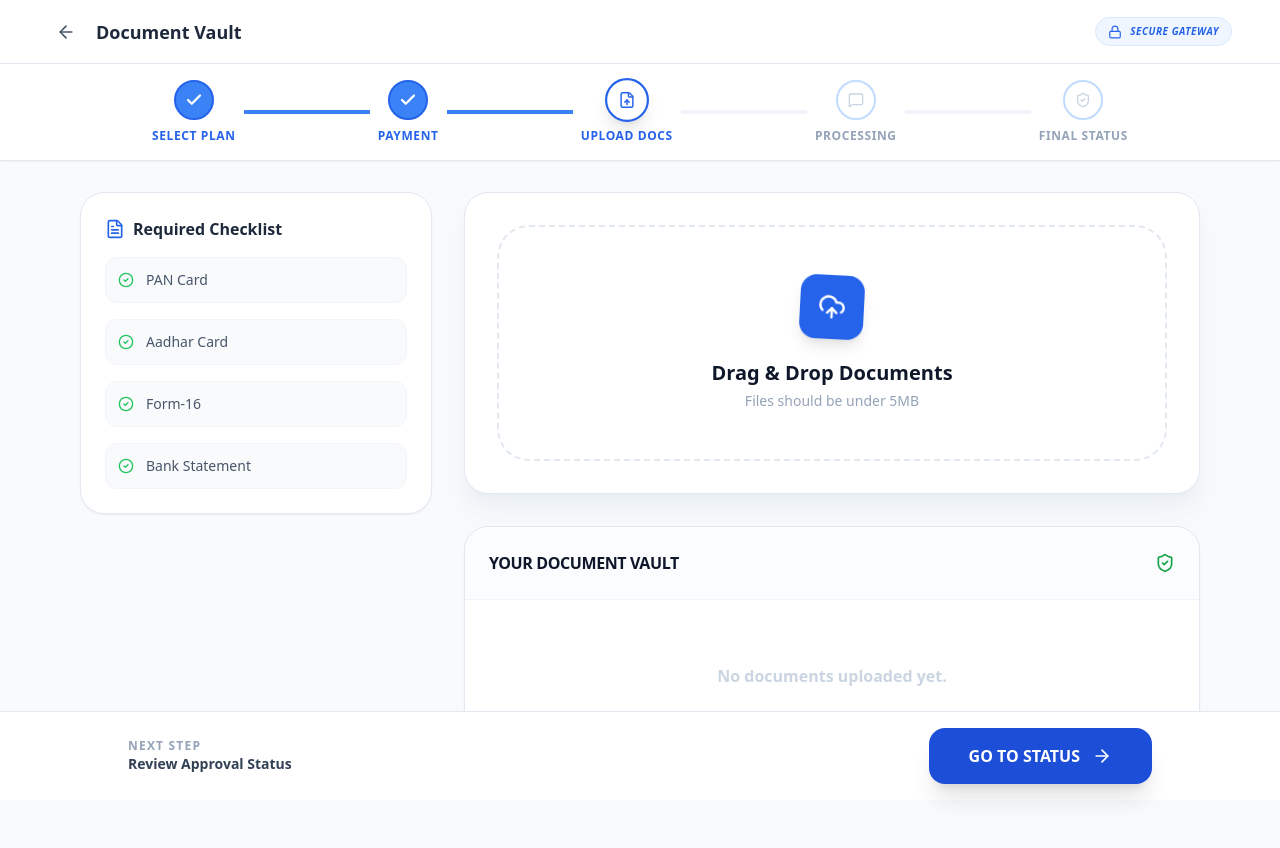
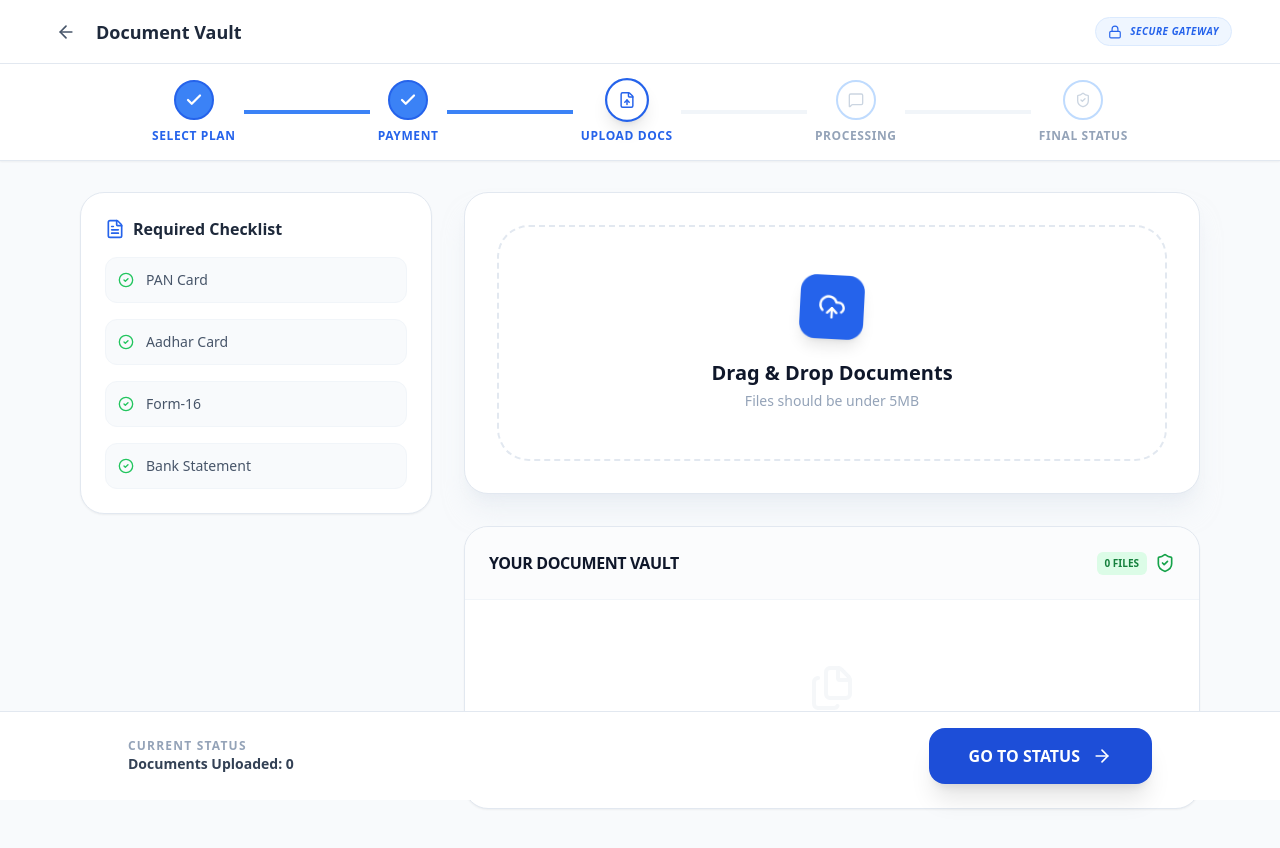
Before and after one commit to SUNIL-RAJPUT-495/TaxEaseClient, a React (Vite) app: page /upload-documents in a window 1280 px wide. Shown: the top 848 px of the page. Built offline with nearby package versions, Linux system fonts and the light colour scheme; sample sign-in values are in the browser's storage.

Commit message:
document page change

```diff
--- a/src/pages/UploadDocsPage.jsx
+++ b/src/pages/UploadDocsPage.jsx
@@ -7,6 +7,7 @@ import {
 import Axios from "../utils/axios";
 import SummaryApi from "../common/SummerAPI";
 import OrderStepper from "../component/OrderStepper";
+import toast from "react-hot-toast"; // 🔥 Toast Import
 
 const UploadDocsPage = () => {
   const navigate = useNavigate();
@@ -17,7 +18,7 @@ const UploadDocsPage = () => {
   const [uploading, setUploading] = useState(false);
   const [fetching, setFetching] = useState(true);
 
-  // --- Logic Same Rahega (Fetch/Upload Handlers) ---
+  // --- Fetching Documents ---
   useEffect(() => {
     const fetchDocs = async () => {
         try {
@@ -26,7 +27,10 @@ const UploadDocsPage = () => {
                 method: SummaryApi.getUploadedDocs?.method
             });
             if (res.data.success) setUploadedDocs(res.data.data || []);
-        } catch (error) { console.log(error); }
+        } catch (error) {
+          console.log(error);
+          toast.error("Failed to load vault documents");
+        }
         finally { setFetching(false); }
     };
     fetchDocs();
@@ -40,14 +44,20 @@ const UploadDocsPage = () => {
 
   const validateAndAddFiles = (newFiles) => {
     const validFiles = newFiles.filter(file => file.size <= 5 * 1024 * 1024);
+    if(validFiles.length < newFiles.length) {
+      toast.error("Some files are too large (Max 5MB)");
+    }
     setSelectedFiles(prev => [...prev, ...validFiles]);
   };
 
+  // --- 🔥 Improved Upload Logic ---
   const handleUploadToServer = async () => {
     if (selectedFiles.length === 0) return;
     setUploading(true);
+
     const formData = new FormData();
     selectedFiles.forEach(file => formData.append("file", file));
+
     try {
       const res = await Axios({
         url: SummaryApi.uploadFile.url,
@@ -55,11 +65,22 @@ const UploadDocsPage = () => {
         data: formData,
         headers: { "Content-Type": "multipart/form-data" }
       });
+
       if (res.data.success) {
-        setUploadedDocs(prev => [...prev, res.data.data]);
+        toast.success("Documents uploaded successfully!");
+
+        // Backend se jo naye docs aaye hain unhe list mein upar add karo
+        // Agar backend single file bhejta hai: [res.data.data, ...uploadedDocs]
+        // Agar multiple files: [...res.data.data, ...uploadedDocs]
+        const newlyUploaded = Array.isArray(res.data.data) ? res.data.data : [res.data.data];
+        setUploadedDocs(prev => [...newlyUploaded, ...prev]);
+
         setSelectedFiles([]);
       }
-    } catch (error) { alert("Upload failed!"); }
+    } catch (error) {
+      const errorMsg = error.response?.data?.message || "Upload failed!";
+      toast.error(errorMsg);
+    }
     finally { setUploading(false); }
   };
 
@@ -68,7 +89,7 @@ const UploadDocsPage = () => {
   return (
     <div className="min-h-screen bg-[#F8FAFC]">
 
-      {/* --- 1. Top Mini-Navbar (Fixed) --- */}
+      {/* Navbar & Stepper (Fixed) */}
       <header className="fixed top-0 left-0 right-0 h-16 bg-white border-b border-slate-200 z-[60] flex items-center justify-between px-6 md:px-12">
         <div className="flex items-center gap-3">
           <button onClick={() => navigate(-1)} className="p-2 hover:bg-slate-100 rounded-full transition-all text-slate-600"><ArrowLeft size={20} /></button>
@@ -79,21 +100,16 @@ const UploadDocsPage = () => {
         </div>
       </header>
 
-      {/* --- 2. Order Stepper (Fixed just below Navbar) --- */}
-      {/* Yahan 'top-16' navbar ke gap ko fill karega */}
       <div className="fixed top-16 left-0 right-0 z-50 bg-white border-b border-slate-100">
         <div className="max-w-5xl mx-auto">
           <OrderStepper currentStep={3} status="pending"/>
         </div>
       </div>
 
-      {/* --- 3. Main Content Area --- */}
-      {/* pt-44 ensures content starts below both headers */}
       <main className="max-w-6xl mx-auto px-4 pt-48 pb-32">
-
         <div className="grid lg:grid-cols-12 gap-8">
 
-          {/* Left Column */}
+          {/* Left Checklist */}
           <div className="lg:col-span-4 space-y-6">
             <div className="bg-white border border-slate-200 p-6 rounded-3xl shadow-sm sticky top-48">
               <h3 className="font-bold text-slate-800 flex items-center gap-2 mb-4">
@@ -109,7 +125,7 @@ const UploadDocsPage = () => {
             </div>
           </div>
 
-          {/* Right Column */}
+          {/* Right Content */}
           <div className="lg:col-span-8 space-y-8">
             {/* Upload Zone */}
             <div className="bg-white border border-slate-200 shadow-xl shadow-slate-200/50 rounded-3xl p-6 md:p-8">
@@ -127,64 +143,75 @@ const UploadDocsPage = () => {
                 <p className="text-sm text-slate-400 mt-1">Files should be under 5MB</p>
               </div>
 
-              {/* Pending Preview */}
               {selectedFiles.length > 0 && (
-                <div className="mt-8 space-y-3 animate-in fade-in slide-in-from-top-4">
+                <div className="mt-8 space-y-3">
                   {selectedFiles.map((file, index) => (
                     <div key={index} className="flex items-center justify-between bg-slate-50 p-4 rounded-2xl border border-slate-100">
-                      <span className="text-sm font-bold text-slate-700 truncate max-w-xs">{file.name}</span>
-                      <button onClick={() => setSelectedFiles(selectedFiles.filter((_, i) => i !== index))} className="text-slate-300 hover:text-red-500"><X size={20} /></button>
+                      <div className="flex items-center gap-3">
+                        <FileText size={18} className="text-slate-400" />
+                        <span className="text-sm font-bold text-slate-700 truncate max-w-[200px]">{file.name}</span>
+                      </div>
+                      <button onClick={(e) => { e.stopPropagation(); setSelectedFiles(selectedFiles.filter((_, i) => i !== index)); }} className="text-slate-300 hover:text-red-500"><X size={20} /></button>
                     </div>
                   ))}
-                  <button onClick={handleUploadToServer} disabled={uploading} className="w-full bg-blue-600 text-white py-4 rounded-2xl font-black mt-4 hover:bg-blue-700 transition-all flex items-center justify-center gap-3">
+                  <button onClick={(e) => { e.stopPropagation(); handleUploadToServer(); }} disabled={uploading} className="w-full bg-blue-600 text-white py-4 rounded-2xl font-black mt-4 hover:bg-blue-700 transition-all flex items-center justify-center gap-3 shadow-lg shadow-blue-200">
                     {uploading ? <Loader2 className="animate-spin" size={20} /> : <CloudUpload size={20} />}
-                    {uploading ? "UPLOADING..." : "START UPLOAD"}
+                    {uploading ? "UPLOADING..." : `UPLOAD ${selectedFiles.length} DOCUMENTS`}
                   </button>
                 </div>
               )}
             </div>
 
-            {/* Uploaded List */}
+            {/* 🔥 Updated Vault List */}
             <div className="bg-white border border-slate-200 shadow-sm rounded-3xl overflow-hidden">
                 <div className="p-6 border-b border-slate-100 bg-slate-50/50 flex items-center justify-between">
                    <h3 className="font-black text-slate-900 uppercase tracking-tight">Your Document Vault</h3>
+                   <div className="flex items-center gap-2">
+                      <span className="text-[10px] font-bold bg-green-100 text-green-700 px-2 py-1 rounded-md">{uploadedDocs.length} FILES</span>
                       <ShieldCheck size={20} className="text-green-600" />
                    </div>
-               {fetching ? <div className="p-10 text-center"><Loader2 className="animate-spin mx-auto text-blue-600"/></div> :
-               uploadedDocs.length > 0 ? (
+                </div>
+
+                {fetching ? (
+                  <div className="p-20 text-center"><Loader2 className="animate-spin mx-auto text-blue-600" size={30}/></div>
+                ) : uploadedDocs.length > 0 ? (
                    <div className="divide-y divide-slate-50">
                       {uploadedDocs.map((doc, i) => (
-                       <div key={doc._id || i} className="flex items-center justify-between p-5 hover:bg-slate-50 transition-all">
+                        <div key={doc._id || i} className="flex items-center justify-between p-5 hover:bg-slate-50 transition-all group">
                            <div className="flex items-center gap-4">
-                             <div className="w-10 h-10 rounded-xl bg-slate-100 flex items-center justify-center text-slate-400"><FileText size={20} /></div>
+                              <div className="w-10 h-10 rounded-xl bg-blue-50 text-blue-500 flex items-center justify-center group-hover:bg-blue-600 group-hover:text-white transition-all"><FileText size={20} /></div>
                               <div>
                                  <p className="text-sm font-bold text-slate-800">{doc.name}</p>
-                                <p className="text-[10px] text-slate-400 font-bold uppercase">{formatSize(doc.size || 0)}</p>
+
                               </div>
                            </div>
-                          <a href={doc.url} target="_blank" rel="noreferrer" className="text-blue-600 bg-blue-50 p-2 rounded-lg hover:bg-blue-100"><Download size={18} /></a>
+                           <a href={doc.url} target="_blank" rel="noreferrer" className="text-slate-400 hover:text-blue-600 p-2 rounded-lg hover:bg-blue-50 transition-colors"><Download size={18} /></a>
                         </div>
                       ))}
                    </div>
-               ) : <div className="p-16 text-center text-slate-300 font-bold"><p>No documents uploaded yet.</p></div>}
+                ) : (
+                  <div className="p-16 text-center text-slate-300">
+                    <Files className="mx-auto mb-2 opacity-20" size={48} />
+                    <p className="font-bold">No documents uploaded yet.</p>
+                  </div>
+                )}
             </div>
           </div>
         </div>
       </main>
 
-      {/* --- 4. Fixed Action Bar (Bottom) --- */}
+      {/* Fixed Footer */}
       <footer className="fixed bottom-0 left-0 right-0 bg-white border-t border-slate-200 p-4 z-50">
         <div className="max-w-5xl mx-auto flex items-center justify-between">
-          <div className="hidden md:block">
-            <p className="text-xs font-bold text-slate-400 uppercase tracking-widest">Next Step</p>
-            <p className="text-sm font-black text-slate-700">Review Approval Status</p>
+          <div className="hidden md:block text-left">
+            <p className="text-xs font-bold text-slate-400 uppercase tracking-widest">Current Status</p>
+            <p className="text-sm font-black text-slate-700">Documents Uploaded: {uploadedDocs.length}</p>
           </div>
           <button onClick={() => navigate("/FileStatusPage")} className="w-full md:w-auto bg-blue-700 text-white px-10 py-4 rounded-2xl font-black hover:bg-blue-900 shadow-xl transition-all flex items-center justify-center gap-3">
             GO TO STATUS <ArrowRight size={20} />
           </button>
         </div>
       </footer>
-
     </div>
   );
 };
```
Lines whose indentation alone changed are shown as unchanged.
